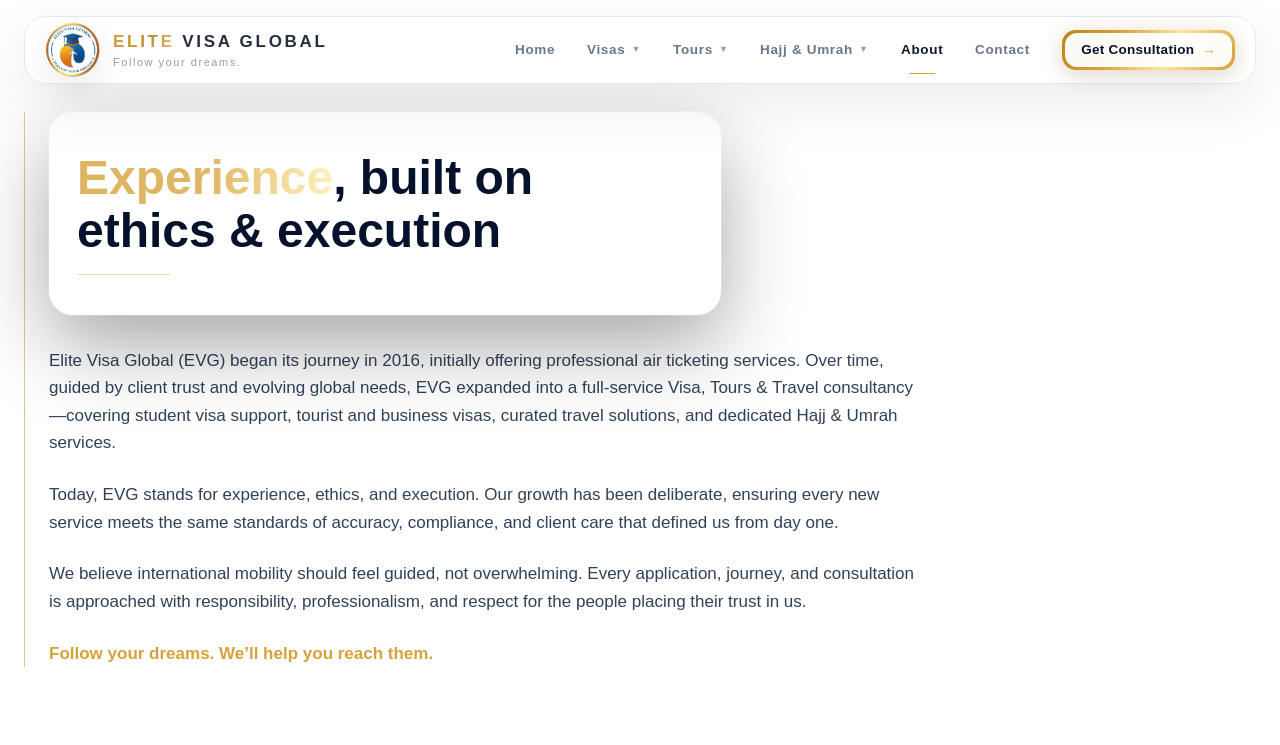
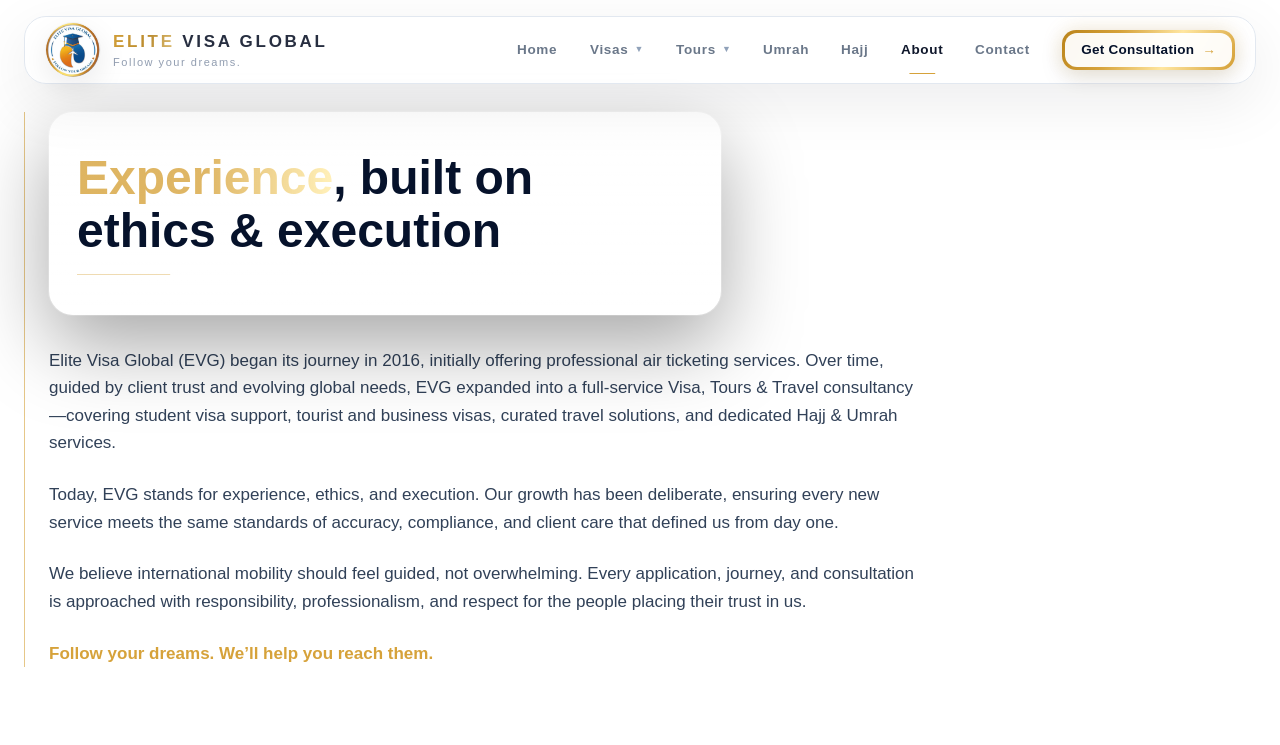
Before and after one commit to thinkGrow/elite-visa-global, a Next.js app: page /about in a window 1280 px wide. Shown: the top 745 px of the page. Built offline with nearby package versions, Linux system fonts and the light colour scheme.

Commit message:
sep hajj umrah

```diff
--- /dev/null
+++ b/src/app/hajj/page.tsx
@@ -0,0 +1,5 @@
+import { redirect } from "next/navigation";
+
+export default function HajjPage() {
+  redirect("/hajj-umrah?type=hajj");
+}
--- /dev/null
+++ b/src/app/umrah/page.tsx
@@ -0,0 +1,5 @@
+import { redirect } from "next/navigation";
+
+export default function UmrahPage() {
+  redirect("/hajj-umrah?type=umrah");
+}
--- a/src/components/home/layout/Navbar.tsx
+++ b/src/components/home/layout/Navbar.tsx
@@ -1,4 +1,3 @@
-// src/components/home/layout/Navbar.tsx
 "use client";
 
 import Image from "next/image";
@@ -8,7 +7,7 @@
 import { themeVars } from "@/lib/theme";
 import { PrimaryCTA } from "@/components/ui/PrimaryCTA";
 
-type DesktopMenuKey = "visa" | "tours" | "hajj";
+type DesktopMenuKey = "visa" | "tours";
 
 export function Navbar() {
   const pathname = usePathname();
@@ -19,7 +18,6 @@
   const [open, setOpen] = React.useState(false);
   const [mobileVisaOpen, setMobileVisaOpen] = React.useState(false);
   const [mobileToursOpen, setMobileToursOpen] = React.useState(false);
-  const [mobileHajjOpen, setMobileHajjOpen] = React.useState(false);
 
   const [openDesktopMenu, setOpenDesktopMenu] =
     React.useState<DesktopMenuKey | null>(null);
@@ -66,7 +64,6 @@
     setOpen(false);
     setMobileVisaOpen(false);
     setMobileToursOpen(false);
-    setMobileHajjOpen(false);
     setOpenDesktopMenu(null);
     clearCloseTimer();
     // eslint-disable-next-line react-hooks/exhaustive-deps
@@ -78,10 +75,19 @@
   pathname === "/hajj-umrah" || pathname.startsWith("/hajj-umrah/");
 const isTours =
   pathname === "/tour-packages" || pathname.startsWith("/tour-packages/");
+const isUmrah =
+  pathname === "/umrah" ||
+  pathname.startsWith("/umrah/") ||
+  (isHajjUmrah && (new URLSearchParams(window.location.search).get("type") ?? "").toLowerCase() === "umrah");
+const isHajj =
+  pathname === "/hajj" ||
+  pathname.startsWith("/hajj/") ||
+  (isHajjUmrah && ((new URLSearchParams(window.location.search).get("type") ?? "").toLowerCase() !== "umrah"));
 const isAbout = pathname === "/about" || pathname.startsWith("/about/");
 const isContact = pathname === "/contact" || pathname.startsWith("/contact/");
 
-  const isLightPage = isVisa || isHajjUmrah || isTours || isAbout || isContact;
+const isLightPage =
+  isVisa || isHajjUmrah || isTours || isUmrah || isHajj || isAbout || isContact;
 const useLightNav = isLightPage && !scrolled;
 
   function navLinkClasses(isActive: boolean) {
@@ -337,67 +343,13 @@
               )}
             </div>
 
-            {/* Hajj */}
-            <div
-              className="relative after:absolute after:left-0 after:right-0 after:top-full after:h-4 after:content-['']"
-              onMouseEnter={() => openMenu("hajj")}
-              onMouseLeave={scheduleClose}
-              onBlur={onDropdownBlur}
-            >
-              <button
-                type="button"
-                className={[navLinkClasses(isHajjUmrah), "gap-1.5"].join(" ")}
-                aria-haspopup="menu"
-                aria-expanded={openDesktopMenu === "hajj"}
-                onFocus={() => openMenu("hajj")}
-                onClick={() => toggleMenu("hajj")}
-              >
-                <span>Hajj &amp; Umrah</span>
-                <span
-                  className={[
-                    "text-[9px] transition-all duration-300",
-                    openDesktopMenu === "hajj"
-                      ? "rotate-180 translate-y-[1px]"
-                      : "",
-                    useLightNav ? "text-slate-400" : "text-white/45",
-                  ].join(" ")}
-                  aria-hidden="true"
-                >
-                  ▼
-                </span>
-              </button>
-              {openDesktopMenu === "hajj" && (
-                <div className={dropdownPanelClasses} role="menu">
-                  <div className="flex flex-col gap-1">
-                    <Link
-                      href="/hajj-umrah?type=umrah"
-                      className={dropdownLinkClasses}
-                      onClick={closeNow}
-                    >
-                      <div className="flex items-center justify-between gap-3">
-                        <span>Umrah Packages</span>
-                        <span className="text-[11px] text-[var(--evg-gold)] opacity-0 transition-opacity duration-300 group-hover:opacity-100">
-                          →
-                        </span>
-                      </div>
+            <Link href="/umrah" className={navLinkClasses(isUmrah)}>
+              Umrah
             </Link>
 
-                    <Link
-                      href="/hajj-umrah?type=hajj"
-                      className={dropdownLinkClasses}
-                      onClick={closeNow}
-                    >
-                      <div className="flex items-center justify-between gap-3">
-                        <span>Hajj Packages</span>
-                        <span className="text-[11px] text-[var(--evg-gold)] opacity-0 transition-opacity duration-300 group-hover:opacity-100">
-                          →
-                        </span>
-                      </div>
+            <Link href="/hajj" className={navLinkClasses(isHajj)}>
+              Hajj
             </Link>
-                  </div>
-                </div>
-              )}
-            </div>
 
             <Link href="/about" className={navLinkClasses(isAbout)}>
               About
@@ -528,50 +480,21 @@
                   </div>
                 )}
 
-                <button
-                  type="button"
-                  className={[
-                    mobileItemBase,
-                    mobileItemText,
-                    "flex items-center justify-between",
-                  ].join(" ")}
-                  onClick={() => setMobileHajjOpen((v) => !v)}
-                  aria-expanded={mobileHajjOpen}
-                >
-                  <span>Hajj &amp; Umrah</span>
-                  <span
-                    className={
-                      mobileHajjOpen ? "rotate-180 transition" : "transition"
-                    }
-                  >
-                    ▼
-                  </span>
-                </button>
-
-                {mobileHajjOpen && (
-                  <div className="ml-2 mr-1 rounded-2xl border border-white/10 p-2">
                 <Link
-                      href="/hajj-umrah?type=umrah"
-                      className={[
-                        "block rounded-xl px-4 py-2 text-sm transition",
-                        mobileSubItemText,
-                      ].join(" ")}
+                  href="/umrah"
+                  className={[mobileItemBase, mobileItemText].join(" ")}
                   onClick={() => setOpen(false)}
                 >
-                      Umrah Packages
+                  Umrah
                 </Link>
+
                 <Link
-                      href="/hajj-umrah?type=hajj"
-                      className={[
-                        "block rounded-xl px-4 py-2 text-sm transition",
-                        mobileSubItemText,
-                      ].join(" ")}
+                  href="/hajj"
+                  className={[mobileItemBase, mobileItemText].join(" ")}
                   onClick={() => setOpen(false)}
                 >
-                      Hajj Packages
+                  Hajj
                 </Link>
-                  </div>
-                )}
 
                 <Link
                   href="/about"
```
Also changed, not shown: 1 other file (tests, documents, lock files or other folders). Lines whose indentation alone changed are shown as unchanged.
